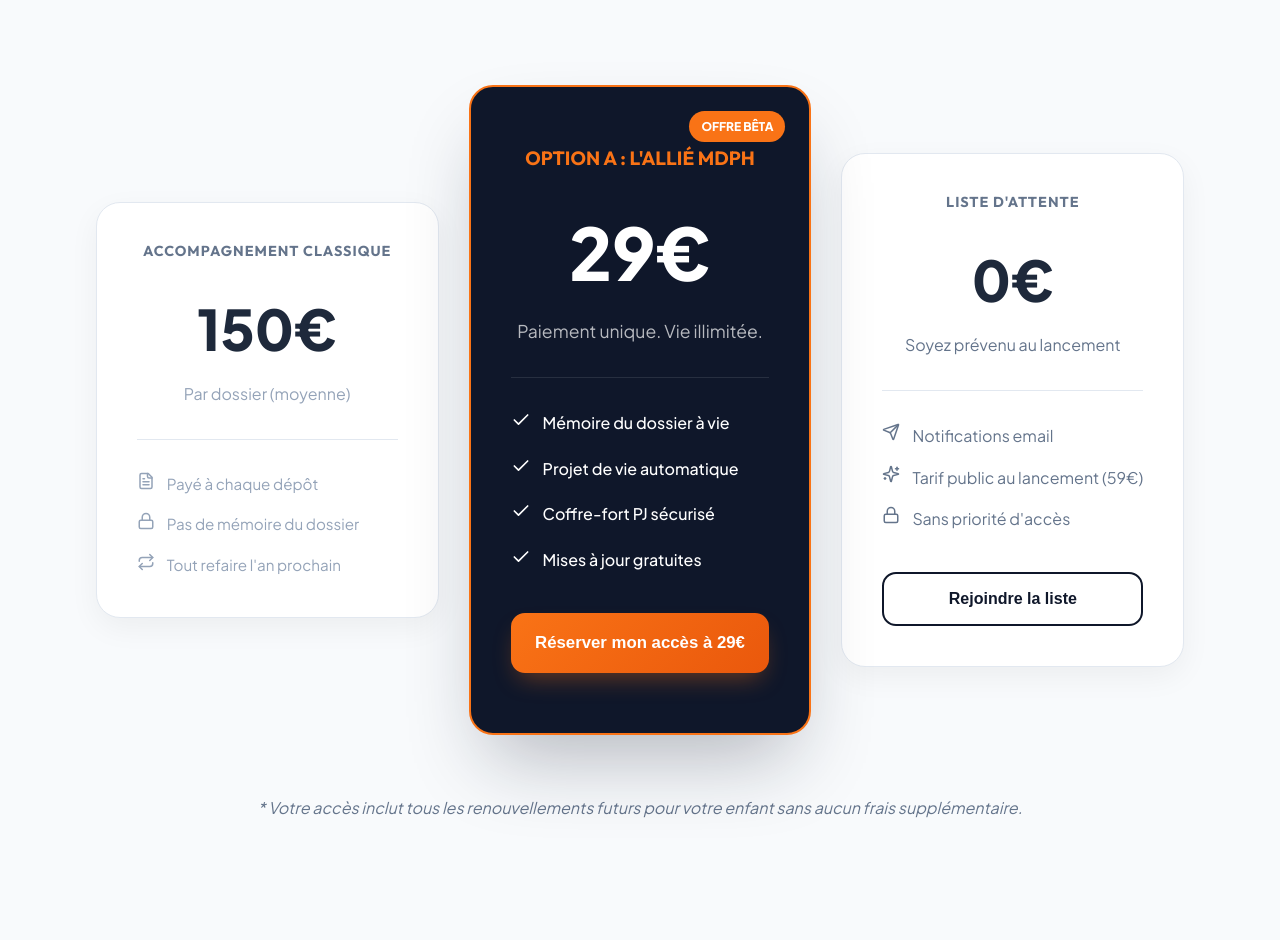
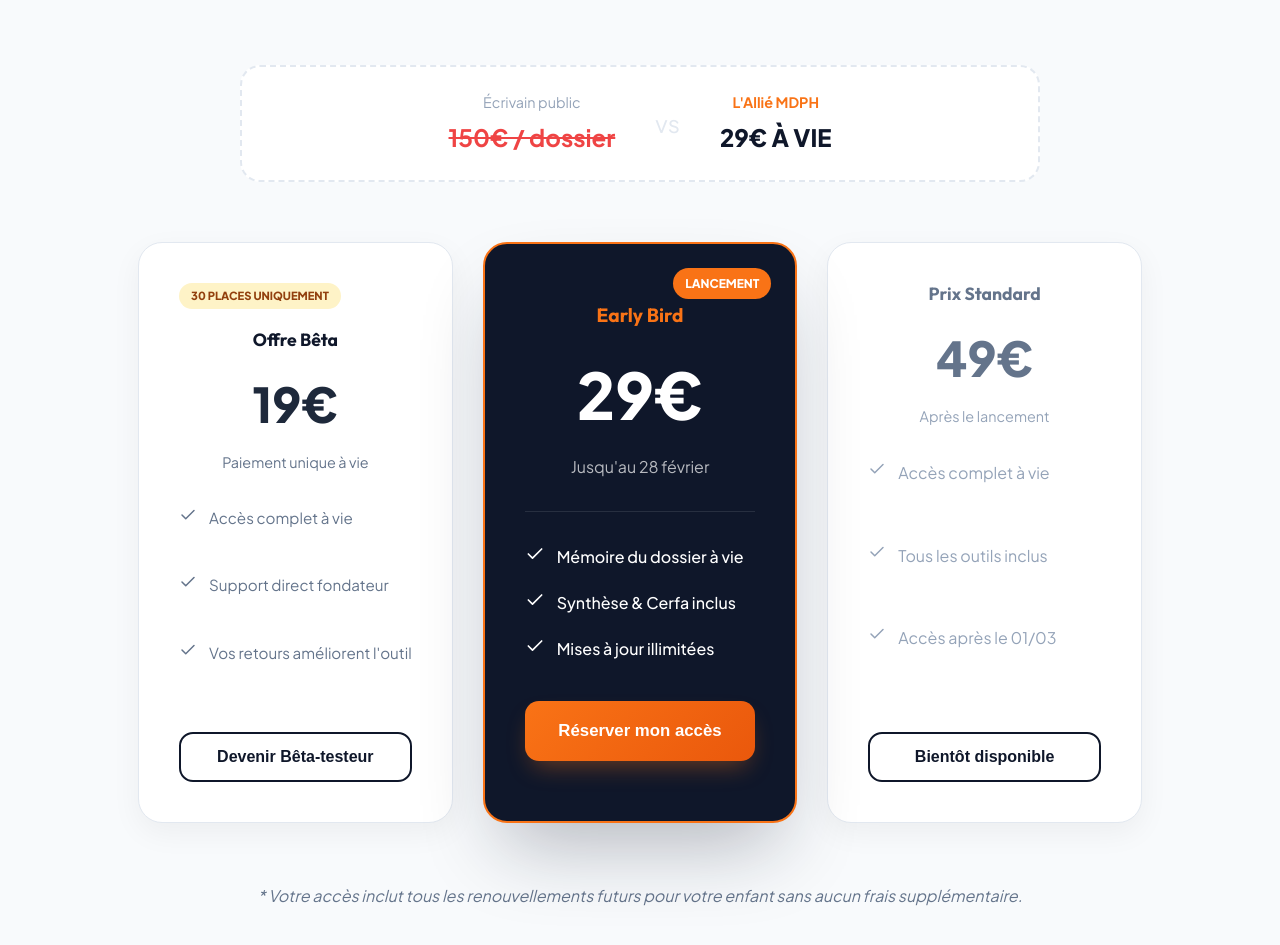
Before and after one commit to Dxne-Dev/mdph-alliee, a React (Vite) app: page / in a window 1280 px wide. Shown: the part 5262-6207 px from the top of the page. Built offline with nearby package versions, Linux system fonts and the light colour scheme; no server answers; what @react-pdf/renderer would draw is missing.

Commit message:
Optimize pricing strategy: 3 tiers (19€ Bêta, 29€ Early Bird, 49€ Standard) and comparison banner

```diff
--- a/src/LegalContent.tsx
+++ b/src/LegalContent.tsx
@@ -57,7 +57,7 @@ export const CGVContent = () => (
         <p>4.4 — Les documents générés utilisent l'intelligence artificielle. Malgré les mesures prises pour assurer la qualité des contenus, l'utilisateur doit vérifier et adapter les textes générés avant utilisation.</p>
 
         <h3>ARTICLE 5 — PRIX ET PAIEMENT</h3>
-        <p>5.1 — Le prix du service est de 29,00 € TTC (vingt-neuf euros toutes taxes comprises).</p>
+        <p>5.1 — Le prix du service est celui indiqué sur le site internet au moment de l'achat.</p>
         <p>5.2 — Le paiement est unique. Il donne accès au service de manière illimitée dans le temps, y compris les mises à jour et les régénérations de documents.</p>
         <p>5.3 — Le paiement est effectué par carte bancaire via le prestataire sécurisé Stripe. Les données de paiement ne sont ni collectées ni stockées par L'Allié MDPH.</p>
         <p>5.4 — Des tarifs promotionnels peuvent être proposés ponctuellement. Ils n'ouvrent droit à aucun remboursement de la différence pour les achats effectués à un tarif antérieur.</p>
--- a/src/components/PaymentGate.tsx
+++ b/src/components/PaymentGate.tsx
@@ -114,9 +114,9 @@ export const PaymentGate: React.FC<PaymentGateProps> = ({ childName, onPaymentSu
                 display: 'flex', flexDirection: 'column', justifyContent: 'center', alignItems: 'center'
             }}>
                 <div style={{ textAlign: 'center', marginBottom: '30px' }}>
-                    <span style={{ fontSize: '1rem', color: '#64748b', textDecoration: 'line-through' }}>150€</span>
-                    <div style={{ fontSize: '3.5rem', fontWeight: '800', color: '#0f172a', lineHeight: '1' }}>29€<span style={{ fontSize: '1rem', color: '#64748b', fontWeight: 'normal' }}>/unique</span></div>
-                    <p style={{ color: '#64748b', marginTop: '8px' }}>Accès à vie pour ce dossier</p>
+                    <span style={{ fontSize: '1rem', color: '#64748b', textDecoration: 'line-through' }}>49€</span>
+                    <div style={{ fontSize: '3.5rem', fontWeight: '800', color: '#0f172a', lineHeight: '1' }}>19€<span style={{ fontSize: '1rem', color: '#64748b', fontWeight: 'normal' }}>/unique</span></div>
+                    <p style={{ color: '#64748b', marginTop: '8px' }}>Accès Bêta illimité à vie</p>
                 </div>
 
                 <button
--- a/src/components/Pricing.tsx
+++ b/src/components/Pricing.tsx
@@ -1,5 +1,5 @@
 import React from 'react';
-import { Lock, FileText, Sparkles, Send, Repeat, Check } from 'lucide-react';
+import { Check } from 'lucide-react';
 import { motion } from 'framer-motion';
 import { type ModalMode } from './Modal';
 
@@ -11,34 +11,62 @@ export const Pricing: React.FC<PricingProps> = ({ onCtaClick }) => {
     return (
         <section id="pricing" className="section-pricing" style={{ padding: '120px 0', background: '#f8fafc' }}>
             <div className="container">
-                <div style={{ textAlign: 'center', marginBottom: '80px' }}>
+                <div style={{ textAlign: 'center', marginBottom: '60px' }}>
                     <h2 style={{ fontSize: '3rem', fontWeight: 800, marginBottom: '24px' }}>Payez une fois. <span className="text-gradient">Renouvelez à vie.</span></h2>
                     <p style={{ fontSize: '1.25rem', color: '#64748b', maxWidth: '700px', margin: '0 auto' }}>L'investissement le plus rentable pour la tranquillité administrative de votre famille.</p>
                 </div>
 
-                <div className="pricing-grid" style={{ display: 'grid', gridTemplateColumns: 'repeat(3, 1fr)', gap: '30px', alignItems: 'center' }}>
-                    {/* Option Comparison - Left */}
+                {/* Argument Massue Banner */}
+                <div style={{
+                    maxWidth: '800px',
+                    margin: '0 auto 60px',
+                    background: 'white',
+                    padding: '24px',
+                    borderRadius: '20px',
+                    border: '2px dashed #e2e8f0',
+                    display: 'flex',
+                    alignItems: 'center',
+                    justifyContent: 'center',
+                    gap: '40px',
+                    textAlign: 'center'
+                }}>
+                    <div>
+                        <div style={{ color: '#94a3b8', fontSize: '0.9rem', marginBottom: '4px' }}>Écrivain public</div>
+                        <div style={{ fontSize: '1.5rem', fontWeight: 700, color: '#ef4444', textDecoration: 'line-through' }}>150€ / dossier</div>
+                    </div>
+                    <div style={{ fontSize: '1.5rem', color: '#e2e8f0' }}>vs</div>
+                    <div>
+                        <div style={{ color: 'var(--accent)', fontSize: '0.9rem', fontWeight: 700, marginBottom: '4px' }}>L'Allié MDPH</div>
+                        <div style={{ fontSize: '1.5rem', fontWeight: 800, color: 'var(--primary)' }}>29€ À VIE</div>
+                    </div>
+                </div>
+
+                <div className="pricing-grid" style={{ display: 'grid', gridTemplateColumns: 'repeat(3, 1fr)', gap: '30px', alignItems: 'stretch' }}>
+                    {/* Bêta Tier */}
                     <motion.div
                         initial={{ opacity: 0, scale: 0.95 }}
                         whileInView={{ opacity: 1, scale: 1 }}
                         viewport={{ once: true }}
                         className="pricing-card"
-                        style={{ padding: '40px', background: 'white', opacity: 0.7, border: '1px solid #e2e8f0' }}
+                        style={{ padding: '40px', background: 'white', border: '1px solid #e2e8f0', display: 'flex', flexDirection: 'column' }}
                     >
-                        <h3 style={{ fontSize: '0.9rem', color: '#64748b', textTransform: 'uppercase', letterSpacing: '1px', marginBottom: '24px' }}>Accompagnement Classique</h3>
-                        <div style={{ fontSize: '3.5rem', fontWeight: 800, color: '#1e293b', marginBottom: '8px' }}>150€</div>
-                        <p style={{ fontSize: '1rem', color: '#94a3b8', marginBottom: '32px' }}>Par dossier (moyenne)</p>
+                        <div style={{ background: '#fef3c7', color: '#92400e', padding: '4px 12px', borderRadius: '50px', fontSize: '0.7rem', fontWeight: 800, width: 'fit-content', marginBottom: '20px' }}>30 PLACES UNIQUEMENT</div>
+                        <h3 style={{ fontSize: '1.1rem', fontWeight: 700, marginBottom: '16px' }}>Offre Bêta</h3>
+                        <div style={{ fontSize: '3rem', fontWeight: 800, color: '#1e293b', marginBottom: '8px' }}>19€</div>
+                        <p style={{ fontSize: '0.9rem', color: '#64748b', marginBottom: '32px' }}>Paiement unique à vie</p>
 
-                        <div style={{ height: '1px', background: '#e2e8f0', marginBottom: '32px' }} />
+                        <ul style={{ listStyle: 'none', padding: 0, margin: '0 0 40px', textAlign: 'left', display: 'grid', gap: '16px', flex: 1 }}>
+                            <li style={{ display: 'flex', gap: '12px', color: '#64748b', fontSize: '0.95rem' }}><Check size={18} className="text-accent" /> Accès complet à vie</li>
+                            <li style={{ display: 'flex', gap: '12px', color: '#64748b', fontSize: '0.95rem' }}><Check size={18} className="text-accent" /> Support direct fondateur</li>
+                            <li style={{ display: 'flex', gap: '12px', color: '#64748b', fontSize: '0.95rem' }}><Check size={18} className="text-accent" /> Vos retours améliorent l'outil</li>
+                        </ul>
 
-                        <ul style={{ listStyle: 'none', padding: 0, margin: 0, textAlign: 'left', display: 'grid', gap: '16px' }}>
-                            <li style={{ display: 'flex', gap: '12px', color: '#94a3b8', fontSize: '0.95rem' }}><FileText size={18} /> Payé à chaque dépôt</li>
-                            <li style={{ display: 'flex', gap: '12px', color: '#94a3b8', fontSize: '0.95rem' }}><Lock size={18} /> Pas de mémoire du dossier</li>
-                            <li style={{ display: 'flex', gap: '12px', color: '#94a3b8', fontSize: '0.95rem' }}><Repeat size={18} /> Tout refaire l'an prochain</li>
-                        </ul>
+                        <button className="btn-outline" onClick={() => onCtaClick('founder')} style={{ width: '100%' }}>
+                            Devenir Bêta-testeur
+                        </button>
                     </motion.div>
 
-                    {/* L'Allié (Winner) */}
+                    {/* Early Bird (Featured) */}
                     <motion.div
                         initial={{ opacity: 0, y: 30 }}
                         whileInView={{ opacity: 1, y: 0 }}
@@ -51,53 +79,54 @@ export const Pricing: React.FC<PricingProps> = ({ onCtaClick }) => {
                             transform: 'scale(1.05)',
                             boxShadow: '0 40px 80px -20px rgba(15, 23, 42, 0.3)',
                             border: '2px solid var(--accent)',
-                            position: 'relative'
+                            position: 'relative',
+                            display: 'flex',
+                            flexDirection: 'column',
+                            zIndex: 1
                         }}
                     >
-                        <div style={{ position: 'absolute', top: '24px', right: '24px', background: 'var(--accent)', color: 'white', padding: '6px 12px', borderRadius: '50px', fontSize: '0.75rem', fontWeight: 800, textTransform: 'uppercase' }}>OFFRE BÊTA</div>
-                        <h3 style={{ fontSize: '1.2rem', color: 'var(--accent)', fontWeight: 800, marginBottom: '24px' }}>OPTION A : L'ALLIÉ MDPH</h3>
-                        <div style={{ fontSize: '4.5rem', fontWeight: 800, color: 'white', marginBottom: '8px' }}>29€</div>
-                        <p style={{ fontSize: '1.1rem', color: 'rgba(255,255,255,0.7)', marginBottom: '32px' }}>Paiement unique. Vie illimitée.</p>
+                        <div style={{ position: 'absolute', top: '24px', right: '24px', background: 'var(--accent)', color: 'white', padding: '6px 12px', borderRadius: '50px', fontSize: '0.75rem', fontWeight: 800, textTransform: 'uppercase' }}>LANCEMENT</div>
+                        <h3 style={{ fontSize: '1.2rem', color: 'var(--accent)', fontWeight: 800, marginBottom: '16px' }}>Early Bird</h3>
+                        <div style={{ fontSize: '4rem', fontWeight: 800, color: 'white', marginBottom: '8px' }}>29€</div>
+                        <p style={{ fontSize: '1rem', color: 'rgba(255,255,255,0.7)', marginBottom: '32px' }}>Jusqu'au 28 février</p>
 
                         <div style={{ height: '1px', background: 'rgba(255,255,255,0.1)', marginBottom: '32px' }} />
 
-                        <ul style={{ listStyle: 'none', padding: 0, margin: '0 0 40px', textAlign: 'left', display: 'grid', gap: '20px' }}>
+                        <ul style={{ listStyle: 'none', padding: 0, margin: '0 0 40px', textAlign: 'left', display: 'grid', gap: '20px', flex: 1 }}>
                             <li style={{ display: 'flex', gap: '12px', color: 'white', fontWeight: 500 }}><Check size={20} className="text-accent" /> Mémoire du dossier à vie</li>
-                            <li style={{ display: 'flex', gap: '12px', color: 'white', fontWeight: 500 }}><Check size={20} className="text-accent" /> Projet de vie automatique</li>
-                            <li style={{ display: 'flex', gap: '12px', color: 'white', fontWeight: 500 }}><Check size={20} className="text-accent" /> Coffre-fort PJ sécurisé</li>
-                            <li style={{ display: 'flex', gap: '12px', color: 'white', fontWeight: 500 }}><Check size={20} className="text-accent" /> Mises à jour gratuites</li>
+                            <li style={{ display: 'flex', gap: '12px', color: 'white', fontWeight: 500 }}><Check size={20} className="text-accent" /> Synthèse & Cerfa inclus</li>
+                            <li style={{ display: 'flex', gap: '12px', color: 'white', fontWeight: 500 }}><Check size={20} className="text-accent" /> Mises à jour illimitées</li>
                         </ul>
 
                         <button className="btn-primary" onClick={() => onCtaClick('founder')} style={{ width: '100%', padding: '20px' }}>
-                            Réserver mon accès à 29€
+                            Réserver mon accès
                         </button>
                     </motion.div>
 
-                    {/* Option B - Waitlist */}
+                    {/* Standard Tier */}
                     <motion.div
                         initial={{ opacity: 0, scale: 0.95 }}
                         whileInView={{ opacity: 1, scale: 1 }}
                         viewport={{ once: true }}
                         className="pricing-card"
-                        style={{ padding: '40px', background: 'white', border: '1px solid #e2e8f0' }}
+                        style={{ padding: '40px', background: 'white', border: '1px solid #e2e8f0', display: 'flex', flexDirection: 'column', opacity: 0.8 }}
                     >
-                        <h3 style={{ fontSize: '0.9rem', color: '#64748b', textTransform: 'uppercase', letterSpacing: '1px', marginBottom: '24px' }}>Liste d'attente</h3>
-                        <div style={{ fontSize: '3.5rem', fontWeight: 800, color: '#1e293b', marginBottom: '8px' }}>0€</div>
-                        <p style={{ fontSize: '1rem', color: '#64748b', marginBottom: '32px' }}>Soyez prévenu au lancement</p>
+                        <h3 style={{ fontSize: '1.1rem', fontWeight: 700, marginBottom: '16px', color: '#64748b' }}>Prix Standard</h3>
+                        <div style={{ fontSize: '3rem', fontWeight: 800, color: '#64748b', marginBottom: '8px' }}>49€</div>
+                        <p style={{ fontSize: '0.9rem', color: '#94a3b8', marginBottom: '32px' }}>Après le lancement</p>
 
-                        <div style={{ height: '1px', background: '#e2e8f0', marginBottom: '32px' }} />
-
-                        <ul style={{ listStyle: 'none', padding: 0, margin: '0 0 40px', textAlign: 'left', display: 'grid', gap: '16px' }}>
-                            <li style={{ display: 'flex', gap: '12px', color: '#64748b' }}><Send size={18} /> Notifications email</li>
-                            <li style={{ display: 'flex', gap: '12px', color: '#64748b' }}><Sparkles size={18} /> Tarif public au lancement (59€)</li>
-                            <li style={{ display: 'flex', gap: '12px', color: '#64748b' }}><Lock size={18} /> Sans priorité d'accès</li>
+                        <ul style={{ listStyle: 'none', padding: 0, margin: '0 0 40px', textAlign: 'left', display: 'grid', gap: '16px', flex: 1 }}>
+                            <li style={{ display: 'flex', gap: '12px', color: '#94a3b8' }}><Check size={18} /> Accès complet à vie</li>
+                            <li style={{ display: 'flex', gap: '12px', color: '#94a3b8' }}><Check size={18} /> Tous les outils inclus</li>
+                            <li style={{ display: 'flex', gap: '12px', color: '#94a3b8' }}><Check size={18} /> Accès après le 01/03</li>
                         </ul>
 
-                        <button className="btn-outline" onClick={() => onCtaClick('waitlist')} style={{ width: '100%', padding: '16px' }}>
-                            Rejoindre la liste
+                        <button className="btn-outline" disabled style={{ width: '100%', cursor: 'not-allowed' }}>
+                            Bientôt disponible
                         </button>
                     </motion.div>
                 </div>
+
 
                 <div style={{ marginTop: '60px', textAlign: 'center' }}>
                     <p style={{ fontSize: '1rem', color: '#64748b', fontStyle: 'italic' }}>
```
